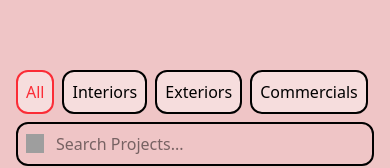
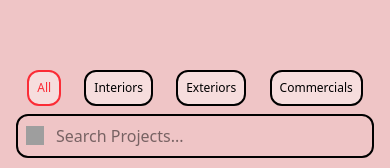
Before and after one commit to Wayles-D/Climade-Paints, a React (Vite) app: page /Gallery in a window 390 px wide. Shown: the part 679-847 px from the top of the page. Built offline with nearby package versions, Linux system fonts and the light colour scheme; grey boxes are pictures that could not be loaded.

Commit message:
Improve Gallery layout with responsive spacing and enhance search input styling

```diff
--- a/src/Pages/Gallery.jsx
+++ b/src/Pages/Gallery.jsx
@@ -29,7 +29,7 @@ const Gallery = () => {
 
       <section className="max-w-7xl mx-auto px-4 sm:px-6 lg:px-8 py-28 bg-[#de898c7d]">
         <div className='flex-wrap md:flex justify-between'>
-        <div className='flex space-x-2'>
+        <div className='flex flex-wrap gap-y-2 justify-evenly space-x-3 text-xs md:text-[16px]'>
           <p className='p-2 border-2 rounded-xl border-accent-content bg-white/40 text-red-500'>All</p>
           <p className='p-2 border-2 rounded-xl border-accent-content bg-white/40'>Interiors</p>
           <p className='p-2 border-2 rounded-xl border-accent-content bg-white/40'>Exteriors</p>
@@ -38,7 +38,7 @@ const Gallery = () => {
 
         <div className='flex p-2 space-x-3 rounded-xl border-2 border-black w-auto mt-2 md:mt-0 focus-within:border-red-500 transition-colors'>
           <img src="https://res.cloudinary.com/dmb5ggmvg/image/upload/v1762371448/SVG_i8lnpj.png" alt="search-icon" className='w-[18px] h-[19px] mt-0.5 text-black'/>
-          <input type="search" placeholder='Search Projects...' className='border-none outline-none bg-transparent'/>
+          <input type="search" placeholder='Search Projects...' className='border-none outline-none bg-transparent w-full over'/>
 
         </div>
         </div>
```
